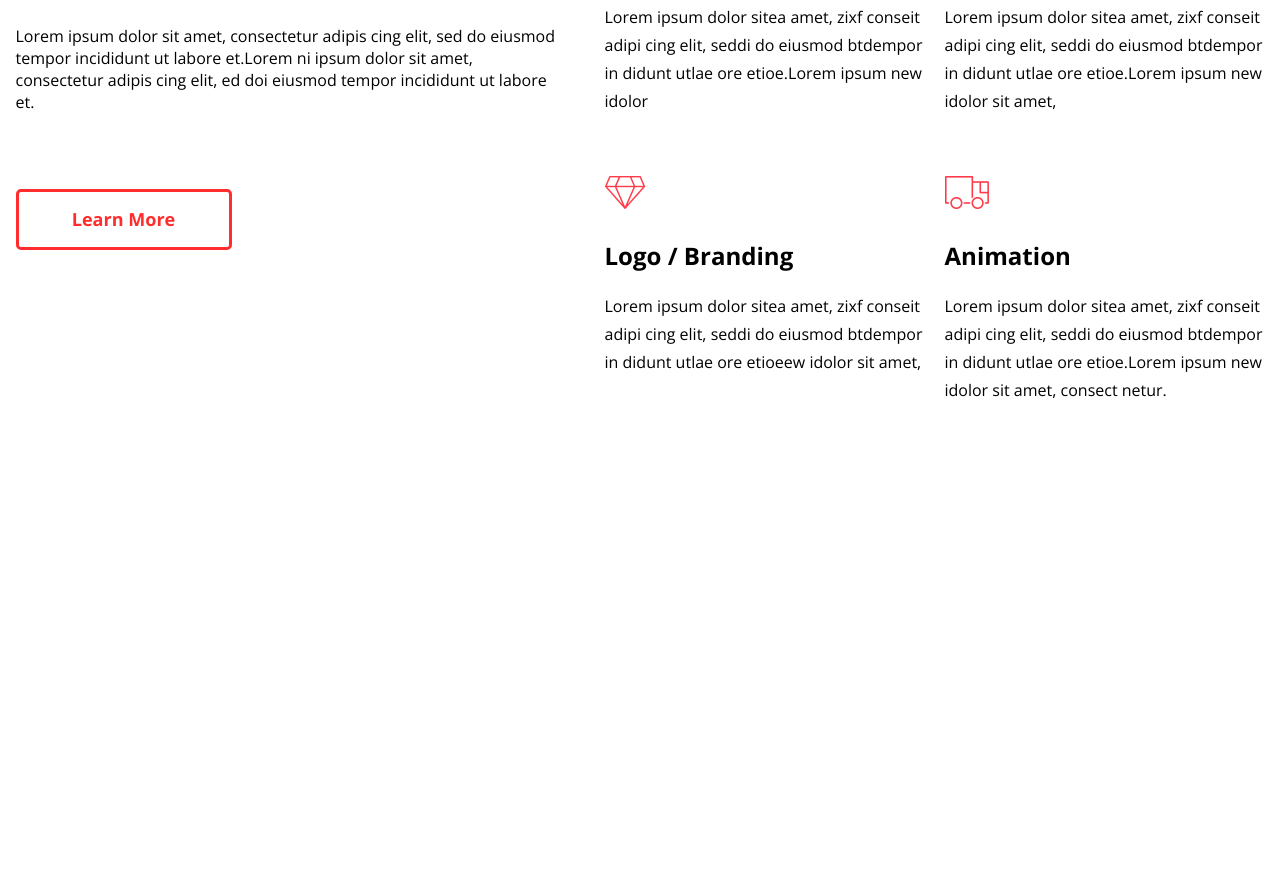
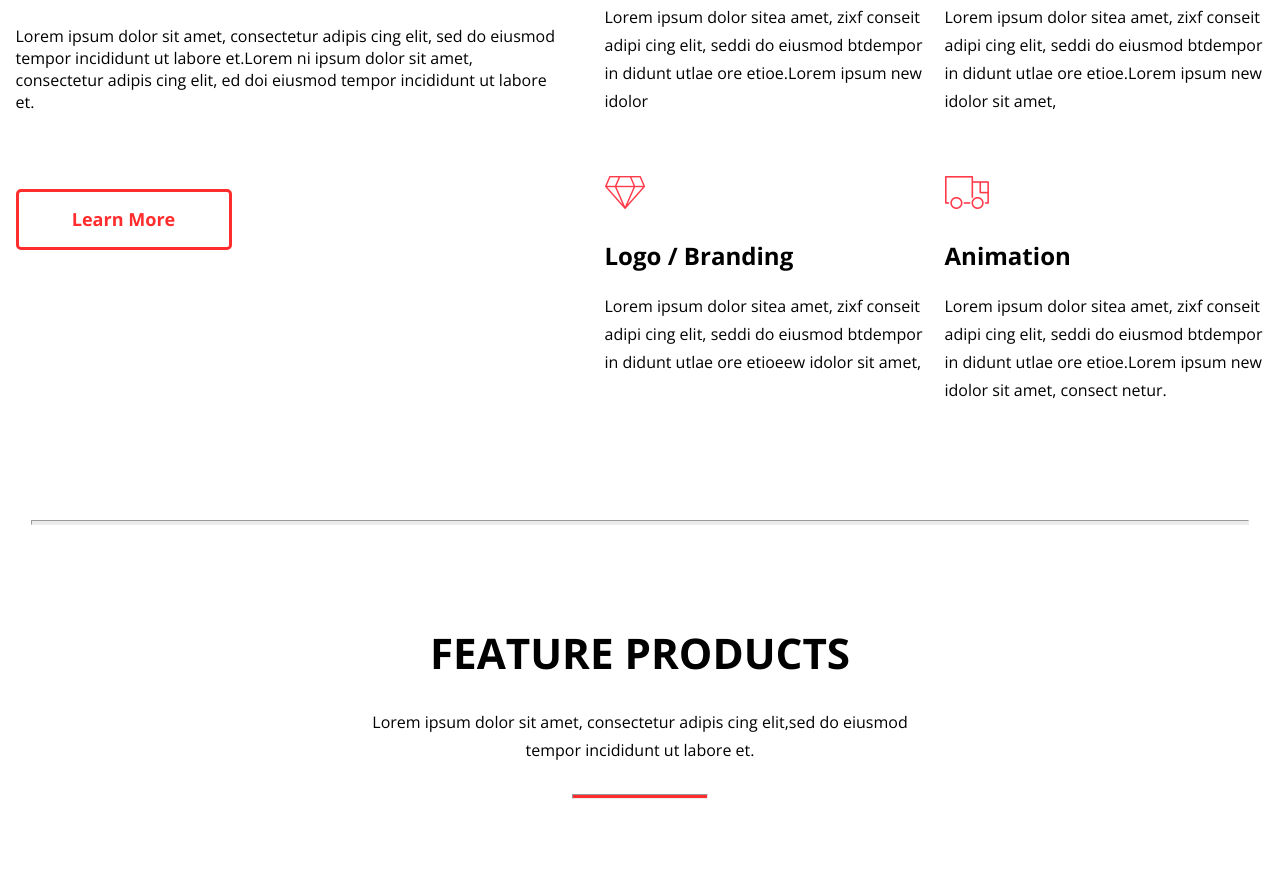
Before and after one commit to kacherygka/skillfactory-module-4-kondrashin, a plain HTML site: page index.html in a window 1280 px wide. Shown: the part 946-1830 px from the top of the page. Before the commit the page ends 1366 px from the top, so only its background shows below. Drawn offline with nearby package versions, Linux system fonts and the light colour scheme.

Commit message:
Add files via upload

```diff
--- a/css/style.css
+++ b/css/style.css
@@ -237,3 +237,37 @@ h2 {
 	content: url('../images/service-4.png');
 	position: absolute;
 	top: -80px;
+}
+
+.hr1 {
+	background: #ECECEC;
+	margin-bottom: 100px;
+	margin-top: 100px;
+}
+
+.product {
+	display: flex;
+	justify-content: space-around;
+    align-items: flex-start;
+    flex-direction: column;
+    max-width: 1249px;
+    margin: 0 auto;
+    margin-top: 40px;
+}
+
+.head3 {
+	margin: 0 auto;
+}
+
+.prod-text {
+	margin: 0 auto;
+	margin-top: 28px;
+	max-width: 536px;
+	text-align: center;
+}
+
+.hr2 {
+	background: #FF2D2D;
+	margin-top: 30px;
+	margin-bottom: 85px;
+}
--- a/index.html
+++ b/index.html
@@ -56,5 +56,11 @@
 			</div>
 		</div>
 	</div>
+	<hr class="hr1" size=5px width=1216px align="center">
+	<div class="product">
+		<h1 class="head2 head3">feature products</h1>
+		<p class="card-text prod-text">Lorem ipsum dolor sit amet, consectetur adipis cing elit,sed do eiusmod tempor incididunt ut labore et.</p>
+		<hr class="hr2" size=5px width=134px align="center">
+	</div>
 </body>
 </html>
```
